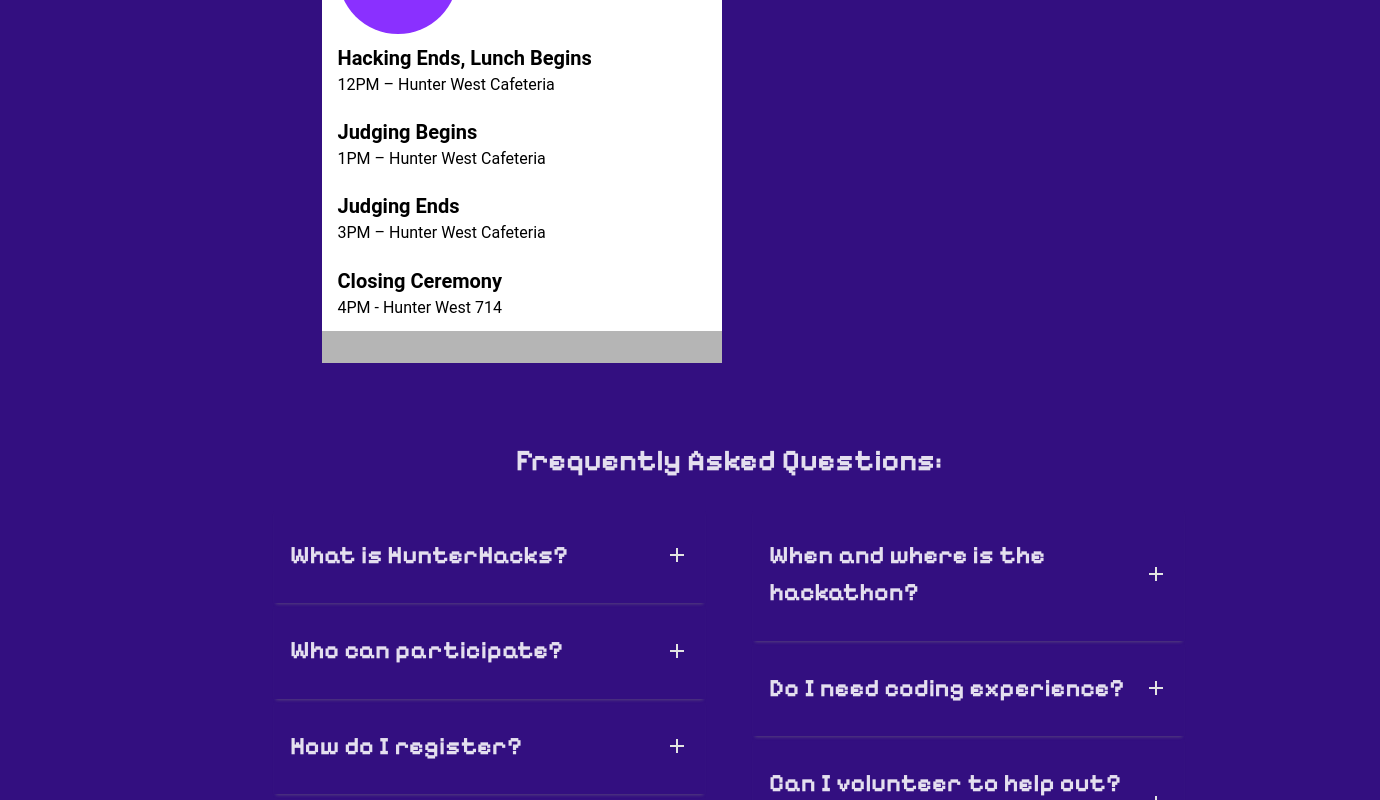
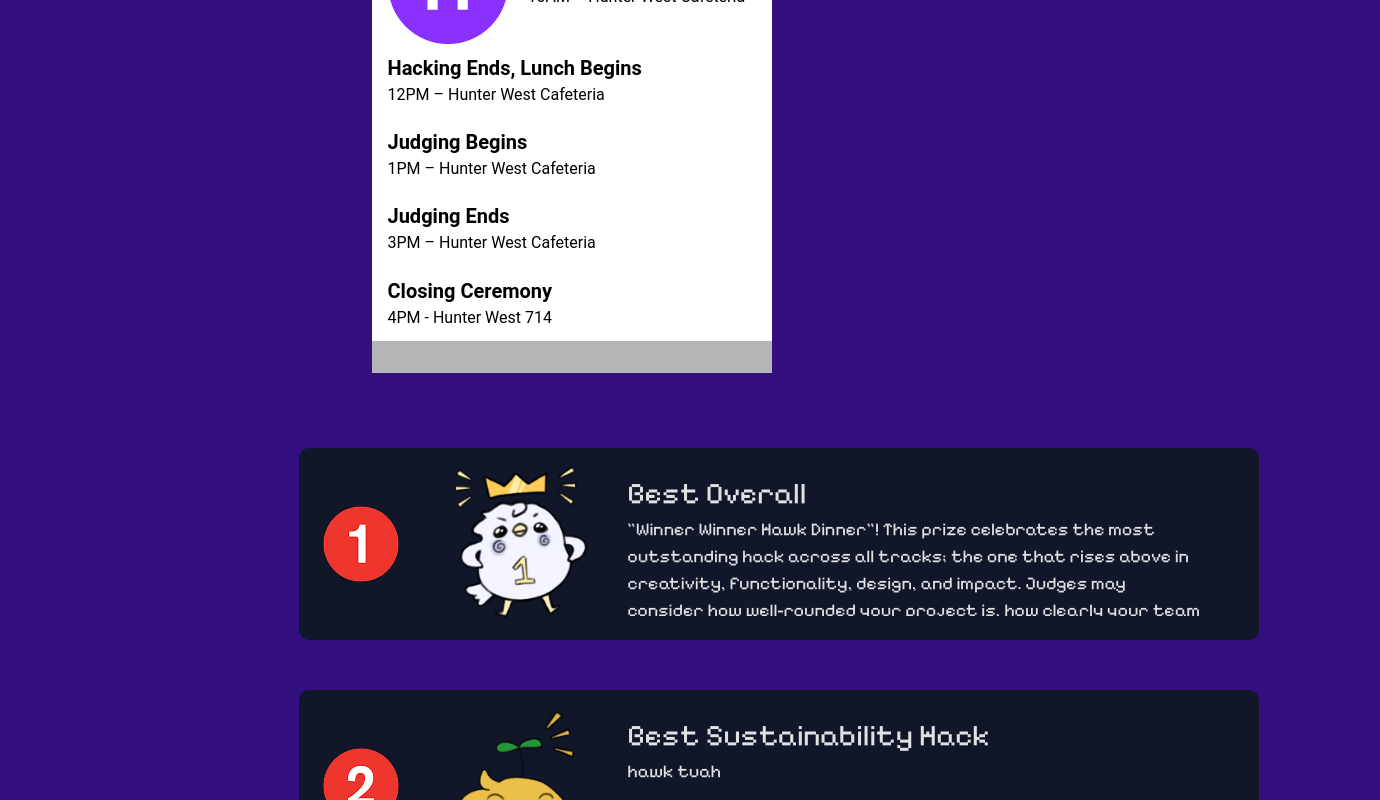
Before and after one commit to KymaiselHunter/hunterhacks, a React (Vite) app in the folder hunterhacks-website/: page / in a window 1280 px wide. Shown: the part 2692-3492 px from the top of the page, 1380 px wide, since content can reach past the window. Built offline with nearby package versions, Linux system fonts and the light colour scheme.

Commit message:
removed scroll from tracks, changed hover effect on judge board

```diff
--- a/hunterhacks-website/src/App.jsx
+++ b/hunterhacks-website/src/App.jsx
@@ -174,7 +174,7 @@
 				title=""
 				ref={trackRef}
 				>
-					{/* <Tracks></Tracks> */}
+					<Tracks></Tracks>
 				</Section>
 
 				<Section title="Frequently Asked Questions:" ref={faqRef}>
--- a/hunterhacks-website/src/components/PictureBoard.css
+++ b/hunterhacks-website/src/components/PictureBoard.css
@@ -28,7 +28,7 @@
 }
 
 .picture-board-image:hover{
-    filter: grayscale(100%);
+    /* filter: grayscale(100%); */
     transform: scale(1.02);
 
 }
@@ -59,6 +59,7 @@
 
 .picture-board-caption:hover{
     opacity: 1;
+    background: linear-gradient(180deg, rgba(21,22,24,.24) 0%, #151618 100%);
 }
 
 .picture-board-caption-name{
--- a/hunterhacks-website/src/components/PictureBoard.jsx
+++ b/hunterhacks-website/src/components/PictureBoard.jsx
@@ -120,7 +120,7 @@
                             <img
 
                                     src={profile.src}
-                                    alt="whattttt"
+                                    alt={profile.name}
                                 ></img>
 
                             <figcaption className='picture-board-caption'>
--- a/hunterhacks-website/src/components/Tracks.css
+++ b/hunterhacks-website/src/components/Tracks.css
@@ -23,7 +23,7 @@
     padding: 15px;
     font-family: 'Pixelify Sans';
     height: 20vh;
-    overflow: scroll;
+    overflow: hidden;
 }
 
 .title{
```
